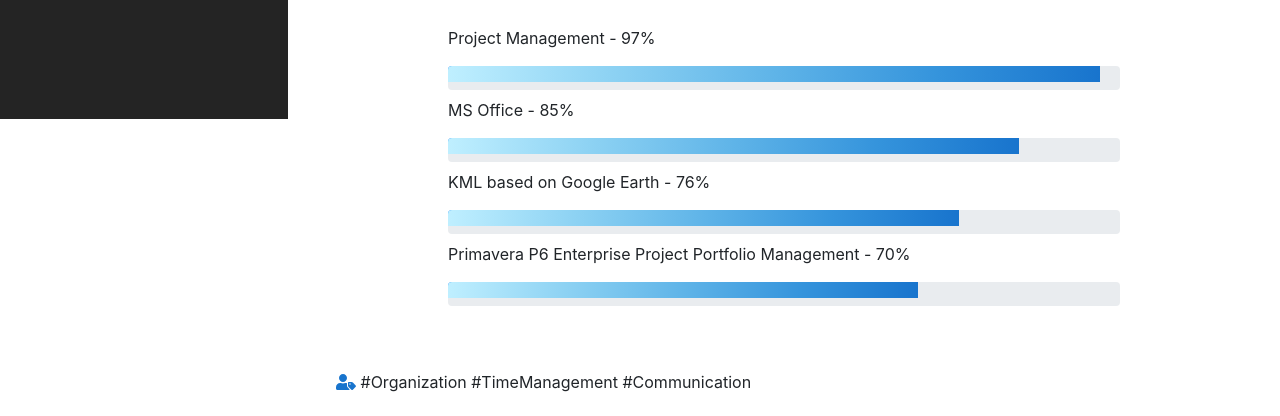
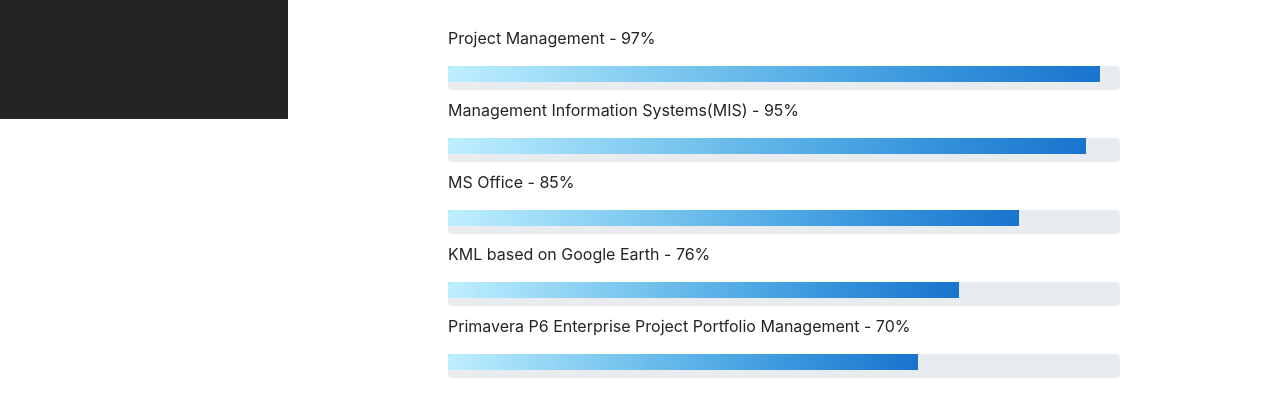
Before and after one commit to ayush94k/ayush94k.github.io, a website with bundled scripts: page index.html in a window 1280 px wide. Shown: the part 681-1097 px from the top of the page. Built offline with nearby package versions, Linux system fonts and the light colour scheme; a web font is replaced by a local one.

Commit message:
update skill

```diff
--- a/index.html
+++ b/index.html
@@ -186,6 +186,18 @@
                 aria-valuemin="0"
                 aria-valuemax="100"
                 style="width: 97%"
+              ></div>
+            </div>
+            <p class="text-left">Management Information Systems(MIS) - 95%</p>
+
+            <div class="progress mb-2" style="height: 1.5rem;">
+              <div
+                class="progress-bar"
+                role="progressbar"
+                aria-valuenow="95"
+                aria-valuemin="0"
+                aria-valuemax="100"
+                style="width: 95%"
               ></div>
             </div>
             <p class="text-left">MS Office - 85%</p>
```
